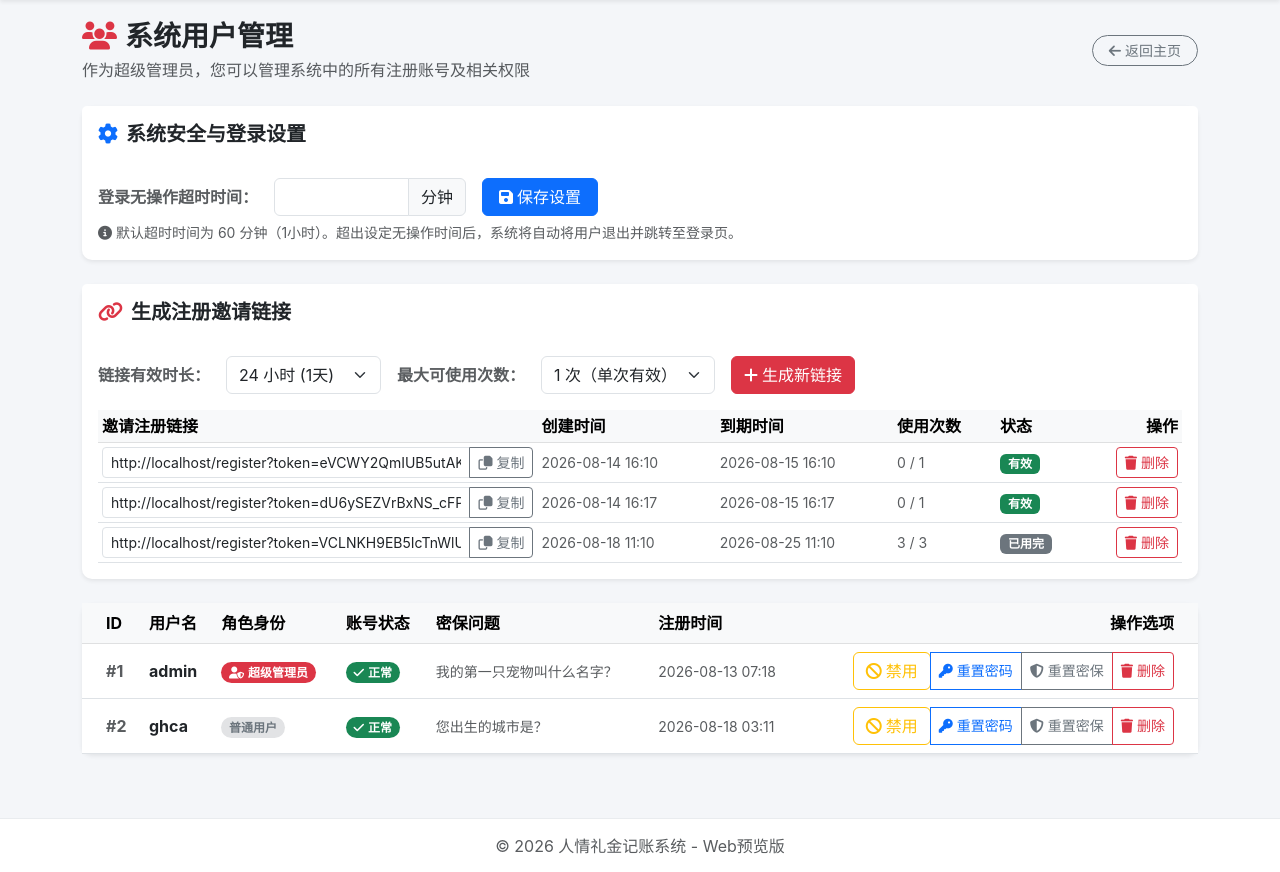
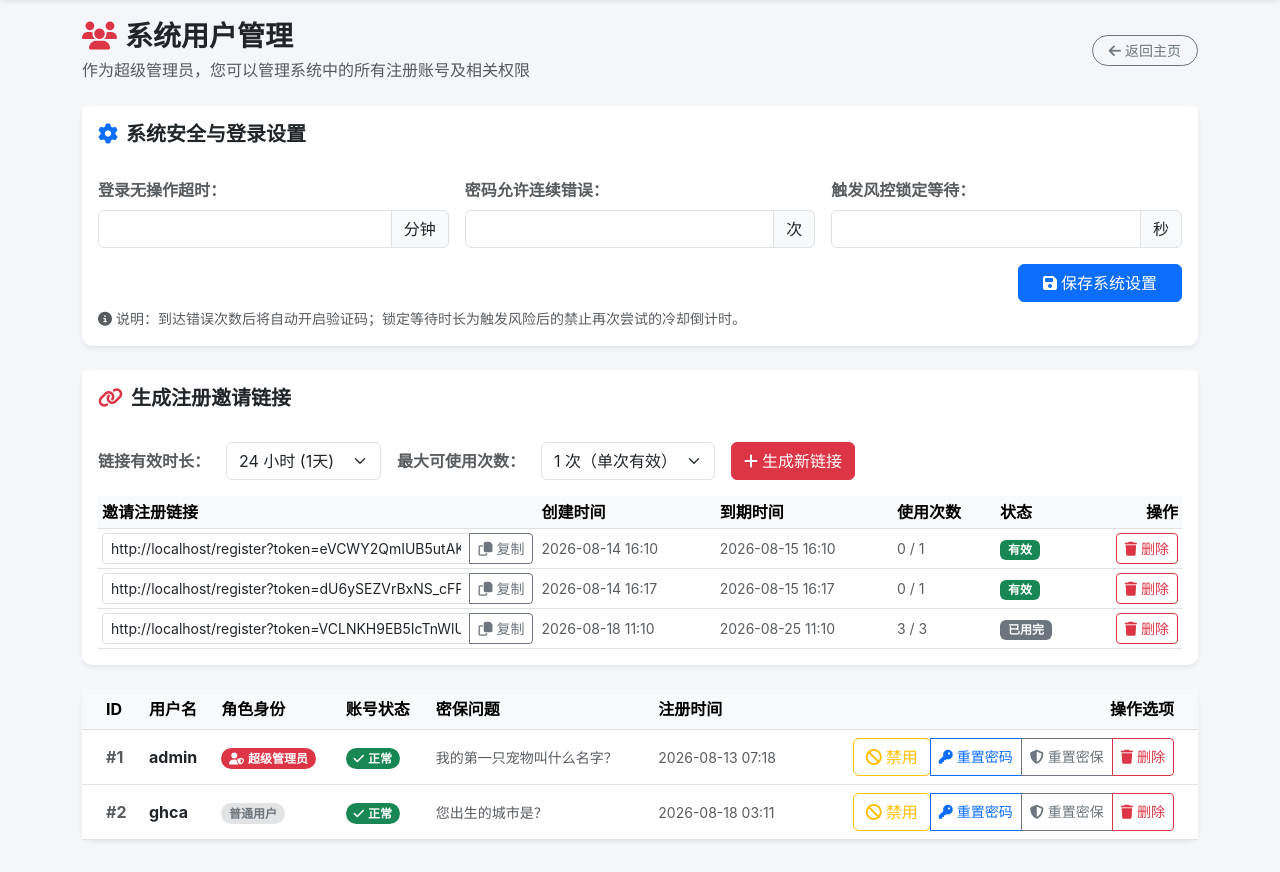
Before and after one commit to 18227370901/gift-bookkeeping-app, a Flask app: template templates/admin_users.html in a window 1280 px wide. Shown: the part 56-928 px from the top of the page. Run offline with Flask 3, Linux system fonts and the light colour scheme; the template is opened without the code that fills it: values that come from a table or form of the project are taken from there, others are empty; some libraries are stand-ins or nearby versions.

Commit message:
feat: 新增管理员风控参数配置、修复验证码刷新异常及手机端响应式适配

```diff
--- a/app.py
+++ b/app.py
@@ -10,7 +10,7 @@ import secrets
 from datetime import datetime, timedelta
 import webbrowser
 from threading import Timer
-from flask import Flask, render_template, request, redirect, url_for, flash, session, current_app, abort, make_response
+from flask import Flask, render_template, request, redirect, url_for, flash, session, current_app, abort, make_response, jsonify
 from flask_wtf.csrf import CSRFProtect
 from flask_sqlalchemy import SQLAlchemy
 from flask_login import LoginManager, UserMixin, login_user, logout_user, login_required, current_user
@@ -151,6 +151,22 @@ def get_session_timeout_minutes():
     try:
         val = SystemSetting.get_val('session_timeout_minutes', '60')
         return max(1, int(val))
+    except (ValueError, TypeError):
+        return 60
+
+def get_max_login_attempts():
+    """获取当前设置的允许最大密码错误次数（触发验证码与锁定），默认5次"""
+    try:
+        val = SystemSetting.get_val('max_login_attempts', '5')
+        return max(1, int(val))
+    except (ValueError, TypeError):
+        return 5
+
+def get_login_lockout_seconds():
+    """获取当前设置的连续密码错误锁定等待时长（秒），默认60秒"""
+    try:
+        val = SystemSetting.get_val('login_lockout_seconds', '60')
+        return max(0, int(val))
     except (ValueError, TypeError):
         return 60
 
@@ -553,6 +569,9 @@ def login():
     if request and request.headers.get('X-Forwarded-For'):
         ip_addr = request.headers.get('X-Forwarded-For').split(',')[0].strip()
 
+    max_attempts = get_max_login_attempts()
+    lockout_seconds = get_login_lockout_seconds()
+
     ip_lock_until = session.get('ip_lock_until', 0)
     if now < ip_lock_until:
         wait_sec = int(ip_lock_until - now)
@@ -560,7 +579,7 @@ def login():
         return render_template('login.html', require_captcha=True, lock_wait=wait_sec)
 
     ip_fail_count = session.get('ip_fail_count', 0)
-    require_captcha = ip_fail_count >= 5
+    require_captcha = ip_fail_count >= max_attempts
 
     if request.method == 'POST':
         username = request.form.get('username', '').strip()
@@ -599,14 +618,19 @@ def login():
             session['ip_fail_count'] = new_fail_count
             log_action('登录失败', f'尝试登录用户名 [{username}] 失败（连续失败{new_fail_count}次）')
 
-            if new_fail_count >= 5:
-                lock_duration = 60
-                session['ip_lock_until'] = now + lock_duration
-                flash(f'密码错误次数达到 {new_fail_count} 次，需要验证码且必须等待 1 分钟后才能再次尝试！', 'danger')
-                return render_template('login.html', require_captcha=True, lock_wait=lock_duration, username=username)
+            if new_fail_count >= max_attempts:
+                lock_duration = lockout_seconds
+                if lock_duration > 0:
+                    session['ip_lock_until'] = now + lock_duration
+                    lock_desc = f"{lock_duration // 60} 分钟" if lock_duration >= 60 and lock_duration % 60 == 0 else f"{lock_duration} 秒"
+                    flash(f'密码错误次数达到 {new_fail_count} 次，需要验证码且必须等待 {lock_desc} 后才能再次尝试！', 'danger')
+                    return render_template('login.html', require_captcha=True, lock_wait=lock_duration, username=username)
+                else:
+                    flash(f'密码错误次数达到 {new_fail_count} 次，请输入下方安全验证码！', 'danger')
+                    return render_template('login.html', require_captcha=True, username=username)
             else:
-                remaining = 5 - new_fail_count
-                flash(f'用户名或密码错误，请重试。（连续错误 {new_fail_count} 次，再错 {remaining} 次将触发验证码与锁定时长）', 'danger')
+                remaining = max_attempts - new_fail_count
+                flash(f'用户名或密码错误，请重试。（连续错误 {new_fail_count} 次，再错 {remaining} 次将触发验证码）', 'danger')
                 return render_template('login.html', require_captcha=False, username=username)
 
     return render_template('login.html', require_captcha=require_captcha)
@@ -930,7 +954,17 @@ def admin_users():
     # 获取所有注册邀请链接（最近创建的排前面）
     tokens = RegistrationToken.query.order_by(RegistrationToken.created_at.desc()).all()
     session_timeout_minutes = get_session_timeout_minutes()
-    return render_template('admin_users.html', users=users, tokens=tokens, session_timeout_minutes=session_timeout_minutes, now=datetime.now())
+    max_login_attempts = get_max_login_attempts()
+    login_lockout_seconds = get_login_lockout_seconds()
+    return render_template(
+        'admin_users.html',
+        users=users,
+        tokens=tokens,
+        session_timeout_minutes=session_timeout_minutes,
+        max_login_attempts=max_login_attempts,
+        login_lockout_seconds=login_lockout_seconds,
+        now=datetime.now()
+    )
 
 @app.route('/admin/settings/timeout', methods=['POST'])
 @login_required
@@ -941,14 +975,23 @@ def update_session_timeout():
 
     try:
         minutes = int(request.form.get('session_timeout_minutes', '60'))
-        if minutes < 1 or minutes > 10080: # 最多7天
+        attempts = int(request.form.get('max_login_attempts', '5'))
+        lockout_sec = int(request.form.get('login_lockout_seconds', '60'))
+
+        if minutes < 1 or minutes > 10080:
             flash('超时时间必须在 1 到 10080 分钟之间！', 'danger')
+        elif attempts < 1 or attempts > 20:
+            flash('允许最大尝试次数必须在 1 到 20 次之间！', 'danger')
+        elif lockout_sec < 0 or lockout_sec > 86400:
+            flash('锁定时长必须在 0 到 86400 秒之间！', 'danger')
         else:
             SystemSetting.set_val('session_timeout_minutes', minutes)
-            log_action('更新系统配置', f'设置登录无操作超时时间为 {minutes} 分钟')
-            flash(f'登录无操作超时时间已成功更新为 {minutes} 分钟！', 'success')
+            SystemSetting.set_val('max_login_attempts', attempts)
+            SystemSetting.set_val('login_lockout_seconds', lockout_sec)
+            log_action('更新系统配置', f'设置超时时间为 {minutes} 分钟，最大尝试次数为 {attempts} 次，锁定时长为 {lockout_sec} 秒')
+            flash('系统安全与登录设置修改成功！', 'success')
     except (ValueError, TypeError):
-        flash('无效的时间参数！', 'danger')
+        flash('无效的配置参数！', 'danger')
 
     return redirect(url_for('admin_users'))
 @app.route('/admin/logs')
--- a/templates/admin_users.html
+++ b/templates/admin_users.html
@@ -22,22 +22,39 @@
   <div class="card-body">
     <form action="{{ url_for('update_session_timeout') }}" method="POST" class="row g-3 align-items-center">
       <input type="hidden" name="csrf_token" value="{{ csrf_token }}">
-      <div class="col-auto">
-        <label for="session_timeout_minutes" class="col-form-label fw-bold text-muted">登录无操作超时时间：</label>
-      </div>
-      <div class="col-auto">
-        <div class="input-group" style="max-width: 200px;">
+
+      <div class="col-md-4">
+        <label for="session_timeout_minutes" class="form-label fw-bold text-muted">登录无操作超时：</label>
+        <div class="input-group">
           <input type="number" name="session_timeout_minutes" id="session_timeout_minutes" class="form-control" value="{{ session_timeout_minutes }}" min="1" max="10080" required>
           <span class="input-group-text">分钟</span>
         </div>
       </div>
-      <div class="col-auto">
-        <button type="submit" class="btn btn-primary px-3">
-          <i class="fa-solid fa-floppy-disk me-1"></i>保存设置
+
+      <div class="col-md-4">
+        <label for="max_login_attempts" class="form-label fw-bold text-muted">密码允许连续错误：</label>
+        <div class="input-group">
+          <input type="number" name="max_login_attempts" id="max_login_attempts" class="form-control" value="{{ max_login_attempts }}" min="1" max="20" required>
+          <span class="input-group-text">次</span>
+        </div>
+      </div>
+
+      <div class="col-md-4">
+        <label for="login_lockout_seconds" class="form-label fw-bold text-muted">触发风控锁定等待：</label>
+        <div class="input-group">
+          <input type="number" name="login_lockout_seconds" id="login_lockout_seconds" class="form-control" value="{{ login_lockout_seconds }}" min="0" max="86400" required>
+          <span class="input-group-text">秒</span>
+        </div>
+      </div>
+
+      <div class="col-12 text-end mt-3">
+        <button type="submit" class="btn btn-primary px-4">
+          <i class="fa-solid fa-floppy-disk me-1"></i>保存系统设置
         </button>
       </div>
+
       <div class="col-12 mt-1">
-        <small class="text-muted"><i class="fa-solid fa-circle-info me-1"></i>默认超时时间为 60 分钟（1小时）。超出设定无操作时间后，系统将自动将用户退出并跳转至登录页。</small>
+        <small class="text-muted"><i class="fa-solid fa-circle-info me-1"></i>说明：到达错误次数后将自动开启验证码；锁定等待时长为触发风险后的禁止再次尝试的冷却倒计时。</small>
       </div>
     </form>
   </div>
```
Also changed, not shown: templates/login.html (+19 -5 lines), README.md, gift_bookkeeping.db.
